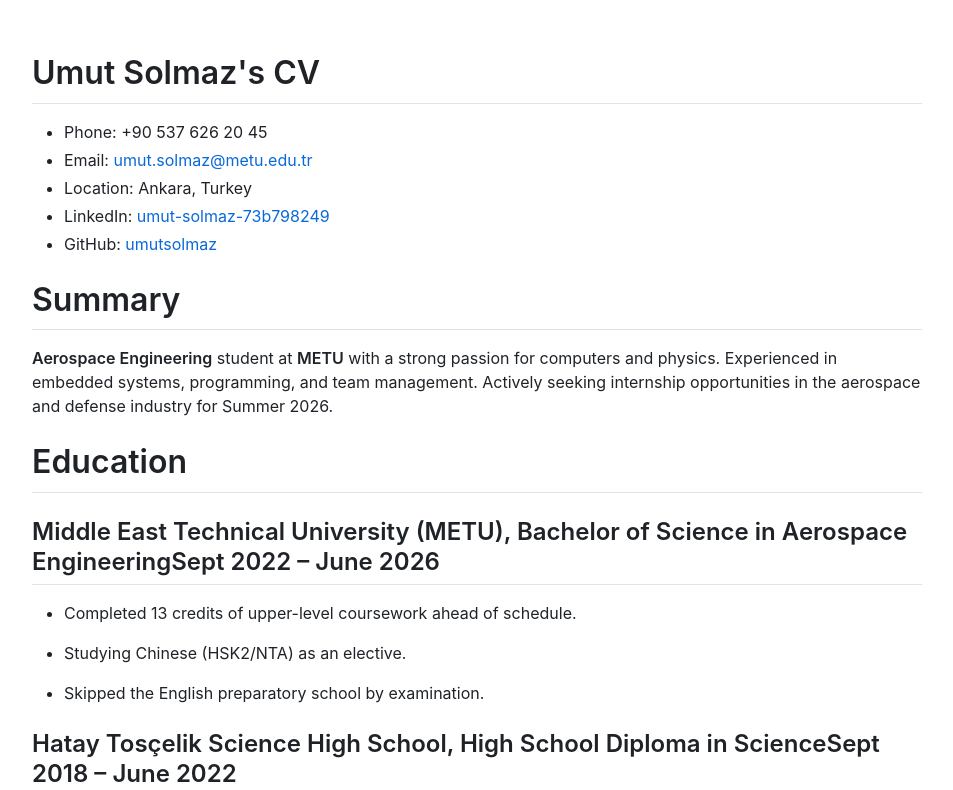
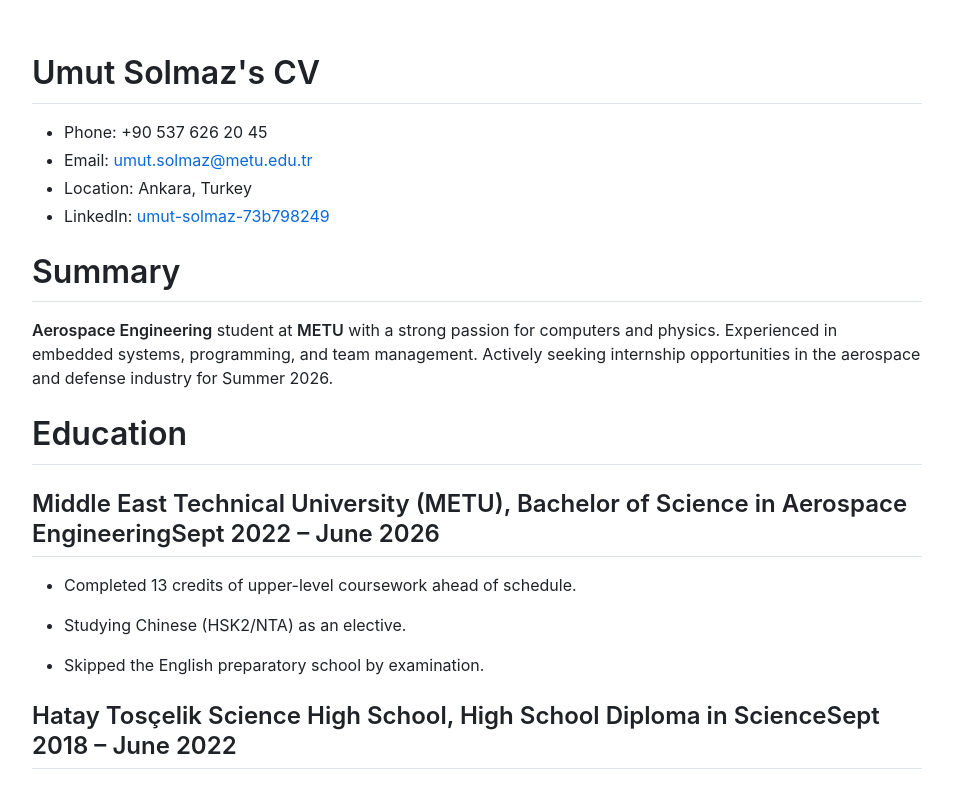
Before and after one commit to xsunseter-eng/cv, a plain HTML site: page rendercv_output/Umut_Solmaz_CV.html in a window 1280 px wide. Shown: the top 790 px of the page, without its empty margins (163-1116 px from the left). Drawn offline with nearby package versions, Linux system fonts and the light colour scheme.

Commit message:
chore: remove github link

```diff
--- a/rendercv_output/Umut_Solmaz_CV.html
+++ b/rendercv_output/Umut_Solmaz_CV.html
@@ -45,7 +45,6 @@
         <li>Email: <a href="mailto:umut.solmaz@metu.edu.tr">umut.solmaz@metu.edu.tr</a></li>
         <li>Location: Ankara, Turkey</li>
         <li>LinkedIn: <a href="https://linkedin.com/in/umut-solmaz-73b798249">umut-solmaz-73b798249</a></li>
-        <li>GitHub: <a href="https://github.com/umutsolmaz">umutsolmaz</a></li>
         </ul>
         <h1>Summary</h1>
         <p><strong>Aerospace Engineering</strong> student at <strong>METU</strong> with a strong passion for computers and physics. Experienced in embedded systems, programming, and team management. Actively seeking internship opportunities in the aerospace and defense industry for Summer 2026.</p>
```
Also changed, not shown: rendercv_output/Umut_Solmaz_CV_TR.html (+0 -1 lines), rendercv_output/Umut_Solmaz_CV_1.png, rendercv_output/Umut_Solmaz_CV_2.png, rendercv_output/Umut_Solmaz_CV_TR_1.png, 8 other files.
